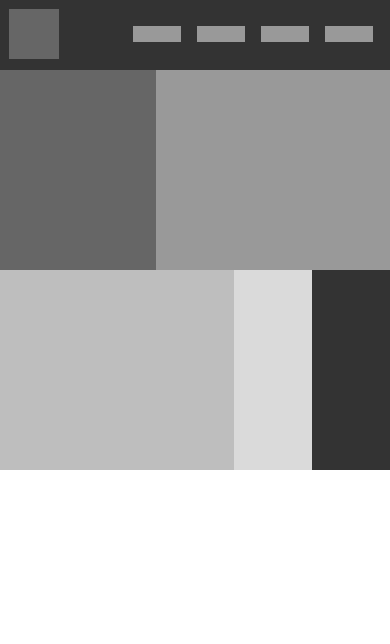
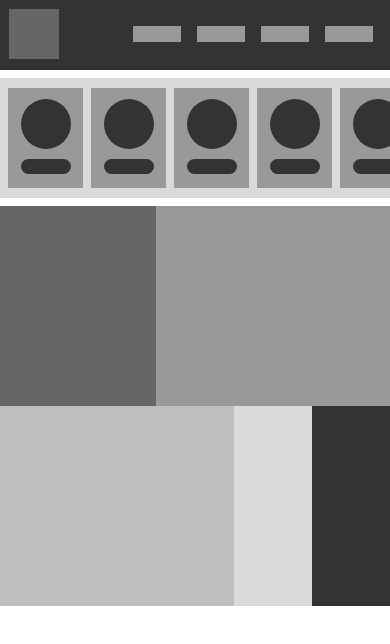
Before and after one commit to miguelzabalaf/practice-layout, a plain HTML site: page index.html in a window 390 px wide. Drawn offline with Linux system fonts and the light colour scheme.

Commit message:
He finalizado el section 1 responsive

```diff
--- a/css/estilos.css
+++ b/css/estilos.css
@@ -55,7 +55,46 @@ body {
 }
 
 /* MAIN */
+
 /* SECTION 1 */
+
+.section1 {
+    background-color: var(--Gris5);
+    height: 120px;
+    padding: var(--Espacio);
+    margin: var(--Espacio) 0;
+    display: grid;
+    align-content: center;
+    overflow: auto;
+    grid-template-columns: repeat(10, minmax(75px, 85px));
+    grid-template-rows: 100px;
+    grid-gap: var(--Espacio);
+}
+
+.section1 .item {
+    background-color: var(--Gris3);
+    display: grid;
+    justify-items: center;
+    padding: var(--Espacio);
+    grid-template-rows: repeat(3, 1fr);
+    grid-template-columns: 1fr;
+}
+.section1 .item .logo {
+    grid-row: 1 / span 2;
+    border-radius: 50%;
+    background-color: var(--Gris1);
+    align-self: center;
+}
+.section1 .item .buttom {
+    grid-row: 3 / span 1;
+    border-radius: 10px;
+    width: 50px;
+    height: 15px;
+    background-color: var(--Gris1);
+    align-self: center;
+}
+
+/* SECTION 2 */
 
 .section2 {
     display: grid;
--- a/index.html
+++ b/index.html
@@ -25,6 +25,89 @@
     </header>
     <div class="container">
         <main>
+            <div class="section1">
+                <div class="item">
+                    <div class="logo">
+
+                    </div>
+                    <div class="buttom">
+
+                    </div>
+                </div>
+                <div class="item">
+                    <div class="logo">
+
+                    </div>
+                    <div class="buttom">
+
+                    </div>
+                </div>
+                <div class="item">
+                    <div class="logo">
+
+                    </div>
+                    <div class="buttom">
+
+                    </div>
+                </div>
+                <div class="item">
+                    <div class="logo">
+
+                    </div>
+                    <div class="buttom">
+
+                    </div>
+                </div>
+                <div class="item">
+                    <div class="logo">
+
+                    </div>
+                    <div class="buttom">
+
+                    </div>
+                </div>
+                <div class="item">
+                    <div class="logo">
+
+                    </div>
+                    <div class="buttom">
+
+                    </div>
+                </div>
+                <div class="item">
+                    <div class="logo">
+
+                    </div>
+                    <div class="buttom">
+
+                    </div>
+                </div>
+                <div class="item">
+                    <div class="logo">
+
+                    </div>
+                    <div class="buttom">
+
+                    </div>
+                </div>
+                <div class="item">
+                    <div class="logo">
+
+                    </div>
+                    <div class="buttom">
+
+                    </div>
+                </div>
+                <div class="item">
+                    <div class="logo">
+
+                    </div>
+                    <div class="buttom">
+
+                    </div>
+                </div>
+            </div>
+
             <div class="section2">
                 <div class="item"></div>
                 <div class="item"></div>
```
